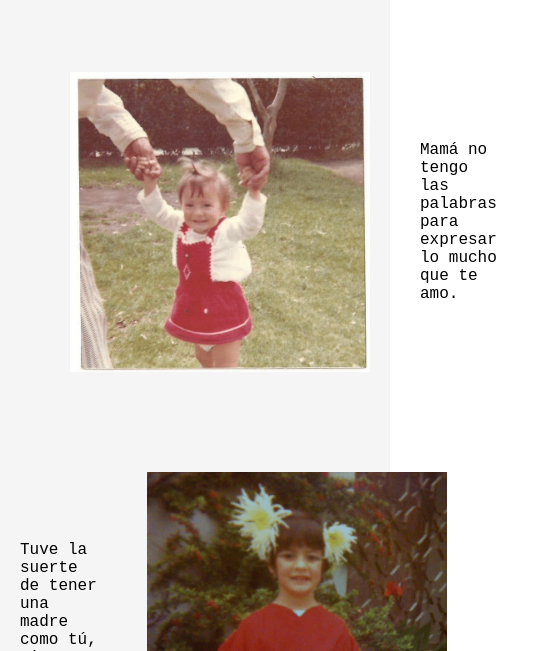
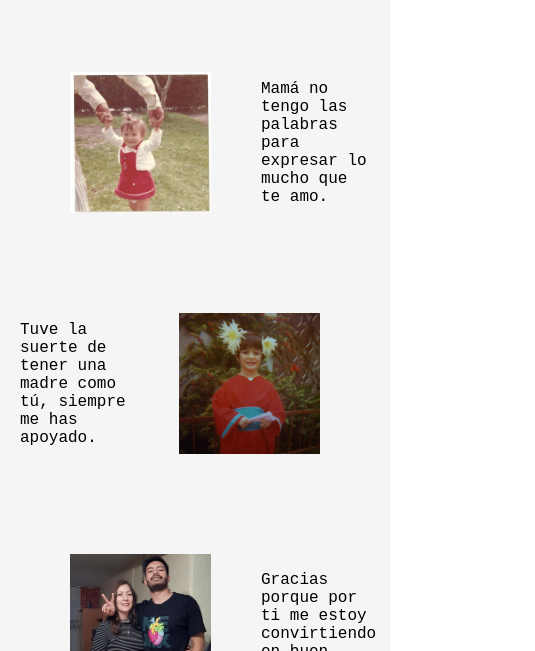
Before and after one commit to omarjimdiz-coder/mayemimom, a plain HTML site: page index.html in a window 390 px wide. Shown: the part 193-844 px from the top of the page, 535 px wide, since content can reach past the window. Drawn offline with Linux system fonts and the light colour scheme.

Commit message:
Cambio final

```diff
--- a/css/styles.css
+++ b/css/styles.css
@@ -179,11 +179,11 @@
 
 @media (max-width: 868px) {
   .foto img {
-    width: 300px;
+    width: 141px;
   }
 
   .foto-inversa img {
-    width: 300px;
+    width: 141px;
   }
 }
 
```
